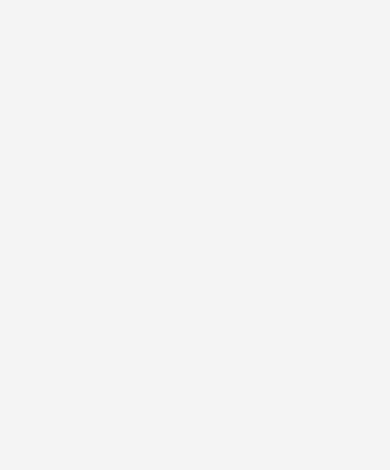
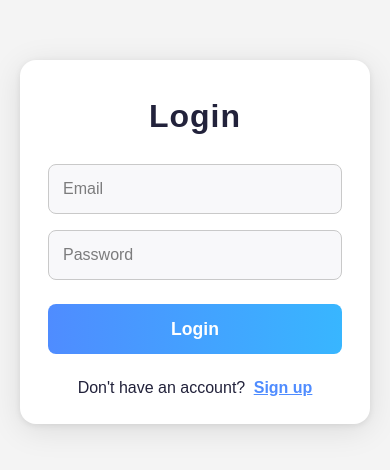
Before and after one commit to interns25sws/OS, a React (Vite) app: page /UserLogin in a window 390 px wide. Before the commit this address had no page. Shown: the top 470 px of the page. Built offline with nearby package versions, Linux system fonts and the light colour scheme.

Commit message:
Auto-commit

```diff
--- a/src/App.jsx
+++ b/src/App.jsx
@@ -12,6 +12,7 @@ import ElectronicGadgets from './Pages/ElectronicGadgets.jsx'
 import AutomativeEssentials from './Pages/CategoryAutomativeEssentials.jsx'
 import Recommendations from './Components/Recommendations.jsx'
 import TrendingProducts from './Components/TrendProducts.jsx'
+import UserLogin from './Pages/UserLogin.jsx'
 
 function Home() {
   return (
@@ -20,7 +21,7 @@ function Home() {
       <HomePage />
       <ItemsPage />
       <TrendingProducts />
-      <Recommendations />
+      <Recommendations  />
     </>
   )
 }
@@ -35,6 +36,7 @@ function App() {
         <Route path='/WomensClothing' element={<WomensClothing />}/>
         <Route path='/ElectronicGadgets' element={<ElectronicGadgets />}/>
         <Route path='/AutomativeEssentials' element={<AutomativeEssentials />}/>
+        <Route path="/UserLogin" element={<UserLogin />} />
       </Routes>
     </Router>
   )
--- a/src/Components/Header.css
+++ b/src/Components/Header.css
@@ -1,5 +1,7 @@
 .header {
-  background: rgba(255, 255, 255, 0.95);
+  /* background: rgba(255, 255, 255, 0.95); */
+  background-color: black;
+  color: white;
   backdrop-filter: blur(10px);
   box-shadow: 0 2px 12px rgba(0, 0, 0, 0.08);
   position: sticky;
@@ -22,16 +24,13 @@
 .logo h1 {
   font-size: 1.8rem;
   font-weight: 700;
-  color: #222;
+  /* color: #222; */
   text-decoration: none;
   letter-spacing: 2px;
   transition: color 0.3s ease;
 }
 
-.logo a:hover,
-.logo a:focus {
-  color: #007bff;
-}
+
 
 .nav {
   display: flex;
@@ -41,7 +40,7 @@
 }
 
 .nav a {
-  color: #333;
+  /* color: #333; */
   text-decoration: none;
   font-size: 1rem;
   padding: 8px 14px;
@@ -63,7 +62,7 @@
 }
 
 .search-input {
-  width: 400px;
+  width: 480px;
   max-width: 60vw;
   padding: 0.6rem 1.2rem;
   border: 1px solid #ddd;
@@ -72,6 +71,7 @@
   background: #fafafa;
   box-shadow: 0 1px 4px rgba(0, 0, 0, 0.05);
   transition: all 0.2s ease;
+  color: black;
 }
 
 .search-input:focus {
@@ -82,7 +82,7 @@
 
 .icon i {
   font-size: 1.6rem;
-  color: #333;
+  /* color: #333; */
   cursor: pointer;
   transition: transform 0.2s ease, color 0.2s ease;
 }
--- a/src/Components/Header.jsx
+++ b/src/Components/Header.jsx
@@ -6,7 +6,7 @@ export default function Header() {
   const [menuOpen, setMenuOpen] = useState(false);
 
   const toggleMenu = () => {
-    setMenuOpen(prev => !prev);
+    setMenuOpen((prev) => !prev);
   };
 
   const closeMenu = () => {
@@ -23,10 +23,18 @@ export default function Header() {
         </div>
 
         <nav className={`nav ${menuOpen ? "open" : ""}`}>
-          <Link to="/" onClick={closeMenu}>Home</Link>
-          <Link to="/shop" onClick={closeMenu}>Shop</Link>
-          <Link to="/about" onClick={closeMenu}>About</Link>
-          <Link to="/contact" onClick={closeMenu}>Contact</Link>
+          <Link to="/" onClick={closeMenu}>
+            Home
+          </Link>
+          <Link to="/shop" onClick={closeMenu}>
+            Shop
+          </Link>
+          <Link to="/about" onClick={closeMenu}>
+            About
+          </Link>
+          <Link to="/contact" onClick={closeMenu}>
+            Contact
+          </Link>
         </nav>
 
         <div className="header-right">
@@ -37,10 +45,16 @@ export default function Header() {
           />
 
           <div className="icon">
-            <i className="fas fa-user" tabIndex="0"></i>
+            <Link to="/UserLogin">
+              <i className="fas fa-user" tabIndex="0"></i>
+            </Link>
           </div>
 
-          <button className="hamburger" onClick={toggleMenu} aria-label="Toggle Menu">
+          <button
+            className="hamburger"
+            onClick={toggleMenu}
+            aria-label="Toggle Menu"
+          >
             <i className="fas fa-bars"></i>
           </button>
         </div>
--- a/src/Components/ItemsPage.css
+++ b/src/Components/ItemsPage.css
@@ -21,27 +21,7 @@
   flex: 1 1 calc(25% - 2rem);
   max-width: calc(25% - 2rem);
   box-sizing: border-box;
-}
-
-@media (max-width: 1200px) {
-  .cart-container {
-    flex: 1 1 calc(33.33% - 2rem);
-    max-width: calc(33.33% - 2rem);
-  }
-}
-
-@media (max-width: 900px) {
-  .cart-container {
-    flex: 1 1 calc(50% - 2rem);
-    max-width: calc(50% - 2rem);
-  }
-}
-
-@media (max-width: 600px) {
-  .cart-container {
-    flex: 1 1 100%;
-    max-width: 100%;
-  }
+  text-align: left;
 }
 
 .cart-container img {
@@ -85,3 +65,42 @@
 .see-more-btn:hover {
   text-decoration: underline;
 }
+
+
+
+@media (max-width: 1200px) {
+  .cart-container {
+    flex: 1 1 calc(33.33% - 2rem);
+    max-width: calc(33.33% - 2rem);
+  }
+}
+
+@media (max-width: 900px) {
+  .cart-container {
+    flex: 1 1 calc(50% - 2rem);
+    max-width: calc(50% - 2rem);
+  }
+}
+
+@media (max-width: 700px) {
+  .cart-section {
+    padding: 2rem 2vw;
+    gap: 1.2rem;
+  }
+  .cart-container {
+    flex: 1 1 100%;
+    max-width: 100%;
+    padding: 18px 10px 14px;
+  }
+}
+
+@media (max-width: 500px) {
+  .cart-section {
+    padding: 1rem 0.5vw;
+    gap: 0.7rem;
+  }
+  .cart-container {
+    border-radius: 0.7rem;
+    padding: 12px 4px 10px;
+  }
+}
--- a/src/Components/Recommendations.css
+++ b/src/Components/Recommendations.css
@@ -7,10 +7,10 @@
 .recommendations-container {
   display: grid;
   margin: 0 auto;
-  background-color: #ffffff;
+  background-color: #f9f9f9;
   padding: 0px 30px;
   border-radius: 8px;
-  box-shadow: 0 2px 10px rgba(0, 0, 0, 0.05);
+  /* box-shadow: 0 2px 10px rgba(0, 0, 0, 0.05); */
 }
 
 .recommendations-heading {
@@ -25,8 +25,9 @@
 .recommendations-button {
   background-color: #ff9900;
   width: 260px;
-  height: 30px;
-  color: #fff;
+  height: 33px;
+  font-weight: 500;
+  color: black;
   border: none;
   padding: 12px 24px;
   font-size: 16px;
@@ -43,6 +44,7 @@
 
 .recommendations-button:hover {
   background-color: #e68a00;
+  color: white;
 }
 
 .recommendations-paragraph {
--- a/src/Components/Recommendations.jsx
+++ b/src/Components/Recommendations.jsx
@@ -1,16 +1,34 @@
 import React from "react";
+import { useNavigate } from "react-router-dom";
 import "./Recommendations.css";
 
 export default function Recommendations() {
+  const navigate = useNavigate();
+
+  const handleSignIn = () => {
+    navigate("/UserLogin");
+  };
+
   return (
     <section className="recommendations-section">
       <div className="recommendations-container">
         <h1 className="recommendations-heading">
           See personalized recommendations
         </h1>
-        <button className="recommendations-button">Sign in</button>
+
+        <button className="recommendations-button" onClick={handleSignIn}>
+          Sign in
+        </button>
+
         <p className="recommendations-paragraph">
-          New Customer?<a className="recommendations-start">Start Here</a>
+          New Customer?{" "}
+          <span
+            className="recommendations-start"
+            onClick={handleSignIn}
+            style={{ cursor: "pointer" }}
+          >
+            Start Here
+          </span>
         </p>
       </div>
     </section>
--- a/src/Components/TrendProduct.css
+++ b/src/Components/TrendProduct.css
@@ -1,5 +1,6 @@
 section {
-    background: linear-gradient(135deg, #f7fafc 60%, #e3e9f9 100%);
+    /* background: linear-gradient(135deg, #f7fafc 60%, #e3e9f9 100%); */
+  background-color: black;
   padding: 40px 20px;
   color: #fff;
   font-family: "Segoe UI", Tahoma, Geneva, Verdana, sans-serif;
@@ -78,3 +79,53 @@ section {
   color: #4a004e;
   align-self: flex-start;
 }
+
+/* ...existing code... */
+
+/* Responsive Styles */
+@media (max-width: 1200px) {
+  .trending-products {
+    gap: 20px;
+  }
+  .trend_product {
+    width: 220px;
+    padding: 12px;
+  }
+}
+
+@media (max-width: 900px) {
+  section {
+    flex-direction: column;
+    align-items: center;
+    padding: 30px 10px;
+  }
+  .trend-productsImage img {
+    max-width: 90vw;
+    margin-bottom: 20px;
+  }
+  .trending-products {
+    gap: 18px;
+  }
+  .trend_product {
+    width: 90vw;
+    max-width: 350px;
+  }
+}
+
+@media (max-width: 600px) {
+  section {
+    padding: 18px 2vw;
+  }
+  .trending-products-container h1 {
+    font-size: 2rem;
+    padding-bottom: 0.3rem;
+  }
+  .trend_product {
+    width: 98vw;
+    max-width: 98vw;
+    padding: 8px;
+  }
+  .trend_product img {
+    height: 80px;
+  }
+}
--- /dev/null
+++ b/src/Pages/UserLogin.css
@@ -0,0 +1,86 @@
+.login-container {
+  max-width: 350px;
+  margin: 60px auto;
+  padding: 32px 28px 24px 28px;
+  background: #fff;
+  border-radius: 16px;
+  box-shadow: 0 6px 32px rgba(0,0,0,0.10), 0 1.5px 6px rgba(0,0,0,0.08);
+  display: flex;
+  flex-direction: column;
+  align-items: center;
+}
+
+.login-container h2 {
+  margin-bottom: 24px;
+  color: #22223b;
+  font-weight: 700;
+  font-size: 2rem;
+  letter-spacing: 1px;
+}
+
+.login-form {
+  width: 100%;
+  display: flex;
+  flex-direction: column;
+  gap: 16px;
+}
+
+.login-input {
+  padding: 12px 14px;
+  border: 1px solid #c9c9c9;
+  border-radius: 8px;
+  font-size: 1rem;
+  background: #f8f8fa;
+  transition: border 0.2s;
+}
+
+.login-input:focus {
+  border: 1.5px solid #4f8cff;
+  outline: none;
+  background: #fff;
+}
+
+.login-button {
+  padding: 12px 0;
+  background: linear-gradient(90deg, #4f8cff 0%, #38b6ff 100%);
+  color: #fff;
+  border: none;
+  border-radius: 8px;
+  font-size: 1.1rem;
+  font-weight: 600;
+  cursor: pointer;
+  margin-top: 8px;
+  transition: background 0.2s;
+}
+
+.login-button:hover {
+  background: linear-gradient(90deg, #38b6ff 0%, #4f8cff 100%);
+}
+
+.login-message {
+  margin: 18px 0 0 0;
+  color: #e63946;
+  font-size: 1rem;
+  text-align: center;
+  min-height: 24px;
+}
+
+.toggle-text {
+  margin-top: 22px;
+  color: #22223b;
+  font-size: 1rem;
+  text-align: center;
+}
+
+.toggle-link {
+  color: #4f8cff;
+  cursor: pointer;
+  font-weight: 600;
+  margin-left: 4px;
+  text-decoration: underline;
+  transition: color 0.2s;
+}
+
+.toggle-link:hover {
+  color: #38b6ff;
+}
--- /dev/null
+++ b/src/Pages/UserLogin.jsx
@@ -0,0 +1,87 @@
+import React, { useState } from "react";
+import "./UserLogin.css";
+
+const UserLogin = () => {
+  const [isLogin, setIsLogin] = useState(true);
+  const [email, setEmail] = useState("");
+  const [password, setPassword] = useState("");
+  const [confirmPassword, setConfirmPassword] = useState("");
+  const [message, setMessage] = useState("");
+
+  const handleSubmit = (e) => {
+    e.preventDefault();
+
+    if (isLogin) {
+      // Dummy login validation
+      const validEmail = "user@example.com";
+      const validPassword = "password123";
+
+      if (email === validEmail && password === validPassword) {
+        setMessage("Login successful!");
+      } else {
+        setMessage("Invalid email or password");
+      }
+    } else {
+      // Dummy sign-up validation
+      if (!email || !password || !confirmPassword) {
+        setMessage("Please fill out all fields");
+      } else if (password !== confirmPassword) {
+        setMessage("Passwords do not match");
+      } else {
+        setMessage("Sign up successful! You can now log in.");
+        setIsLogin(true);
+        setEmail("");
+        setPassword("");
+        setConfirmPassword("");
+      }
+    }
+  };
+
+  return (
+    <div className="login-container">
+      <h2>{isLogin ? "Login" : "Sign Up"}</h2>
+      <form onSubmit={handleSubmit} className="login-form">
+        <input
+          type="email"
+          placeholder="Email"
+          value={email}
+          onChange={(e) => setEmail(e.target.value)}
+          required
+          className="login-input"
+        />
+        <input
+          type="password"
+          placeholder="Password"
+          value={password}
+          onChange={(e) => setPassword(e.target.value)}
+          required
+          className="login-input"
+        />
+        {!isLogin && (
+          <input
+            type="password"
+            placeholder="Confirm Password"
+            value={confirmPassword}
+            onChange={(e) => setConfirmPassword(e.target.value)}
+            required
+            className="login-input"
+          />
+        )}
+        <button type="submit" className="login-button">
+          {isLogin ? "Login" : "Sign Up"}
+        </button>
+      </form>
+
+      {message && <p className="login-message">{message}</p>}
+
+      <p className="toggle-text">
+        {isLogin ? "Don't have an account?" : "Already have an account?"}{" "}
+        <span className="toggle-link" onClick={() => setIsLogin(!isLogin)}>
+          {isLogin ? "Sign up" : "Login"}
+        </span>
+      </p>
+    </div>
+  );
+};
+
+export default UserLogin;
```
